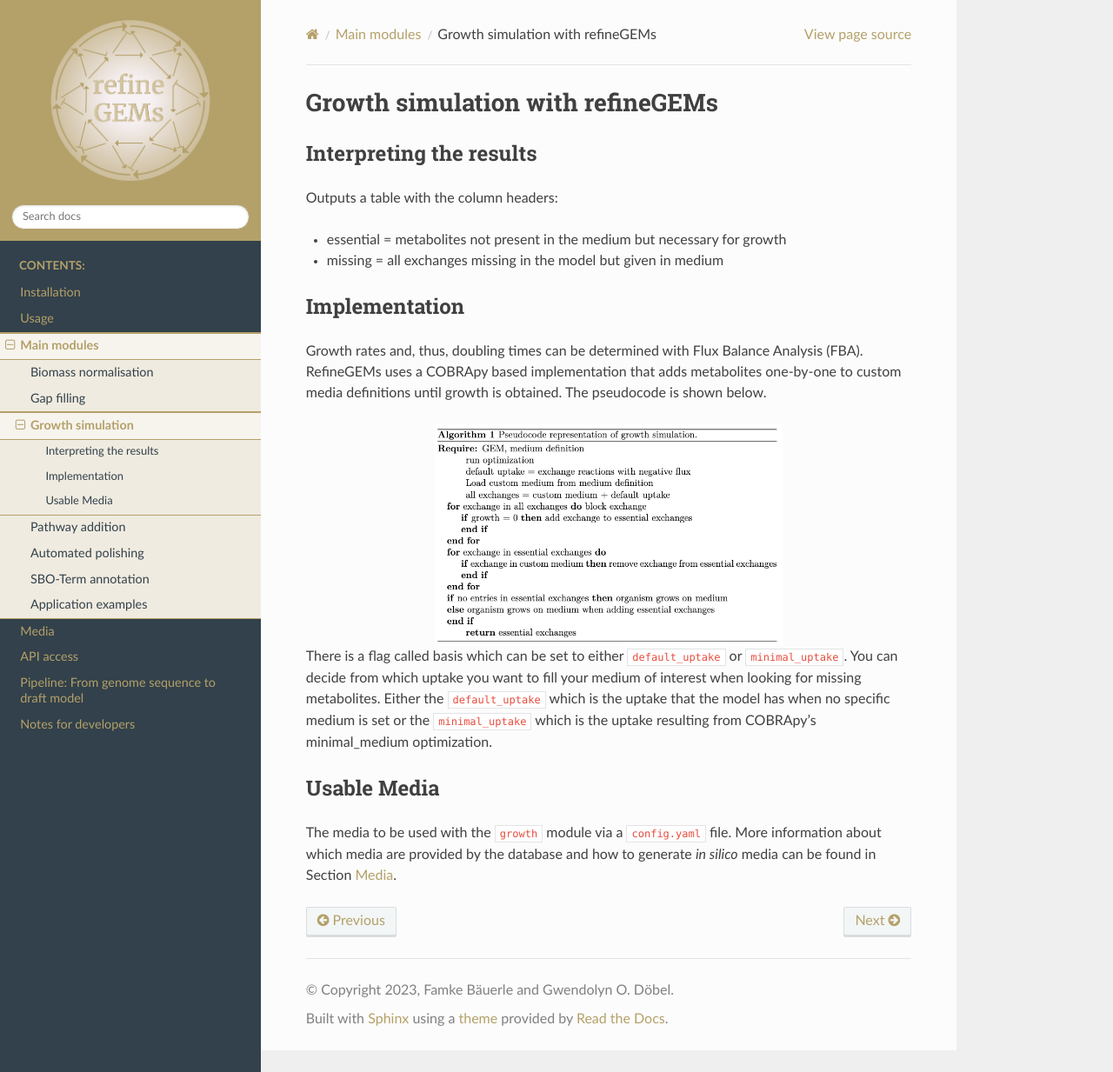
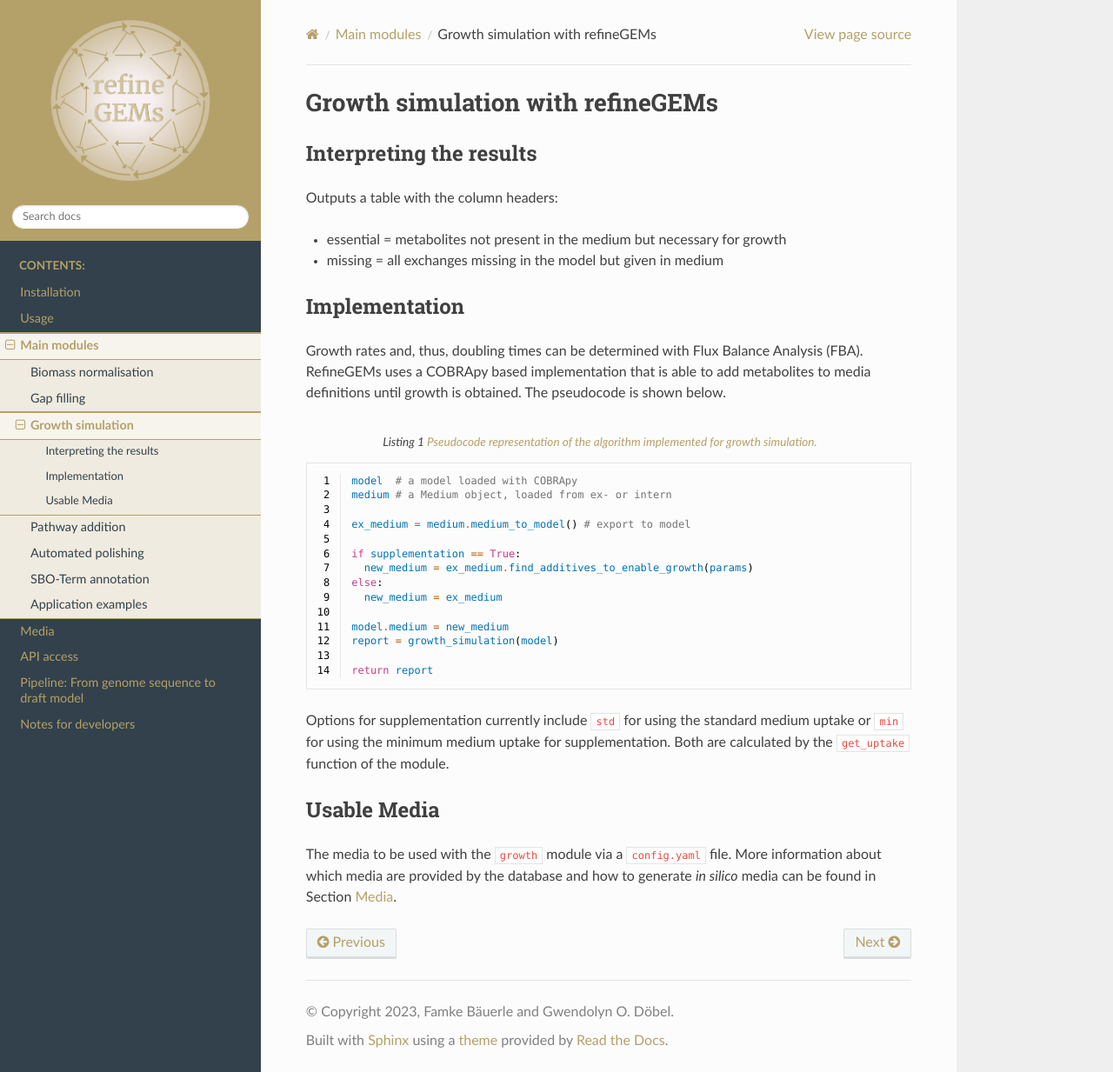
Before and after one commit to draeger-lab/refinegems, a Sphinx documentation site: the page built from docs/source/modules/growth.rst, in a window 1280 px wide and 1233 px high. Shown: the whole window at 87% size. Built offline with Sphinx 7.4.7 and the Read the Docs theme 2.0.0, drawn with Linux system fonts in a browser that asks for light colours.

Commit message:
Changed Pseudocode to fit restructured module
#104

```diff
--- a/docs/source/modules/growth.rst
+++ b/docs/source/modules/growth.rst
@@ -12,14 +12,31 @@ Outputs a table with the column headers:
 Implementation
 --------------
 
-Growth rates and, thus, doubling times can be determined with Flux Balance Analysis (FBA). RefineGEMs uses a COBRApy based implementation that adds metabolites one-by-one to custom media definitions until growth is obtained. The pseudocode is shown below.
+Growth rates and, thus, doubling times can be determined with Flux Balance Analysis (FBA).
+RefineGEMs uses a COBRApy based implementation that is able to add metabolites to media definitions until growth is obtained.
+The pseudocode is shown below.
 
-.. image:: ../images/growth_algorithm.png
-  :align: center
-  :width: 400
-  :alt: Pseudocode representation of the algorithm implemented for growth simulation.
+.. sourcecode:: python
+  :linenos:
+  :caption: Pseudocode representation of the algorithm implemented for growth simulation.
 
-There is a flag called basis which can be set to either ``default_uptake`` or ``minimal_uptake``. You can decide from which uptake you want to fill your medium of interest when looking for missing metabolites. Either the ``default_uptake`` which is the uptake that the model has when no specific medium is set or the ``minimal_uptake`` which is the uptake resulting from COBRApy's minimal_medium optimization.
+  model  # a model loaded with COBRApy
+  medium # a Medium object, loaded from ex- or intern
+
+  ex_medium = medium.medium_to_model() # export to model
+
+  if supplementation == True:
+    new_medium = ex_medium.find_additives_to_enable_growth(params)
+  else:
+    new_medium = ex_medium
+
+  model.medium = new_medium
+  report = growth_simulation(model)
+
+  return report
+
+Options for supplementation currently include ``std`` for using the standard medium uptake or ``min`` for using the minimum medium uptake for supplementation.
+Both are calculated by the ``get_uptake`` function of the module.
 
 Usable Media
 ------------
```
Also changed, not shown: docs/source/images/growth_algorithm.png (deleted).
